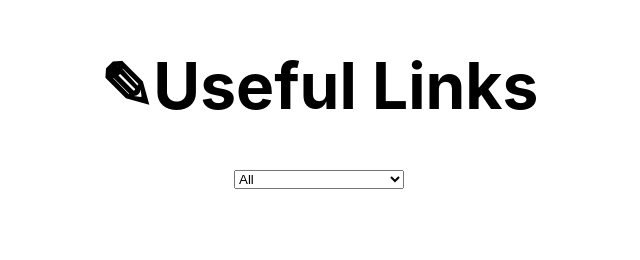
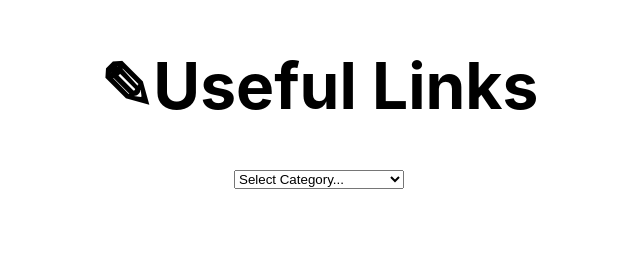
Before and after one commit to HelloTakako/DevNotes, a Next.js app: page /useful-links in a window 1280 px wide. Shown: the part 205-465 px from the top of the page, without its empty margins (321-961 px from the left). Built offline with nearby package versions, Linux system fonts and the light colour scheme.

Commit message:
add default placeholder for select category option on useful-link select

```diff
--- a/pages/useful-links.js
+++ b/pages/useful-links.js
@@ -67,6 +67,7 @@ export default function MetaTags() {
         <div className="grid">
 
           <select id="link-categories">
+            <option>Select Category...</option>
             <option value="all">All</option>
             <option value="ux-seo">UX/SEO</option>
             <option value="design">Graphic/UI Design</option>
```
